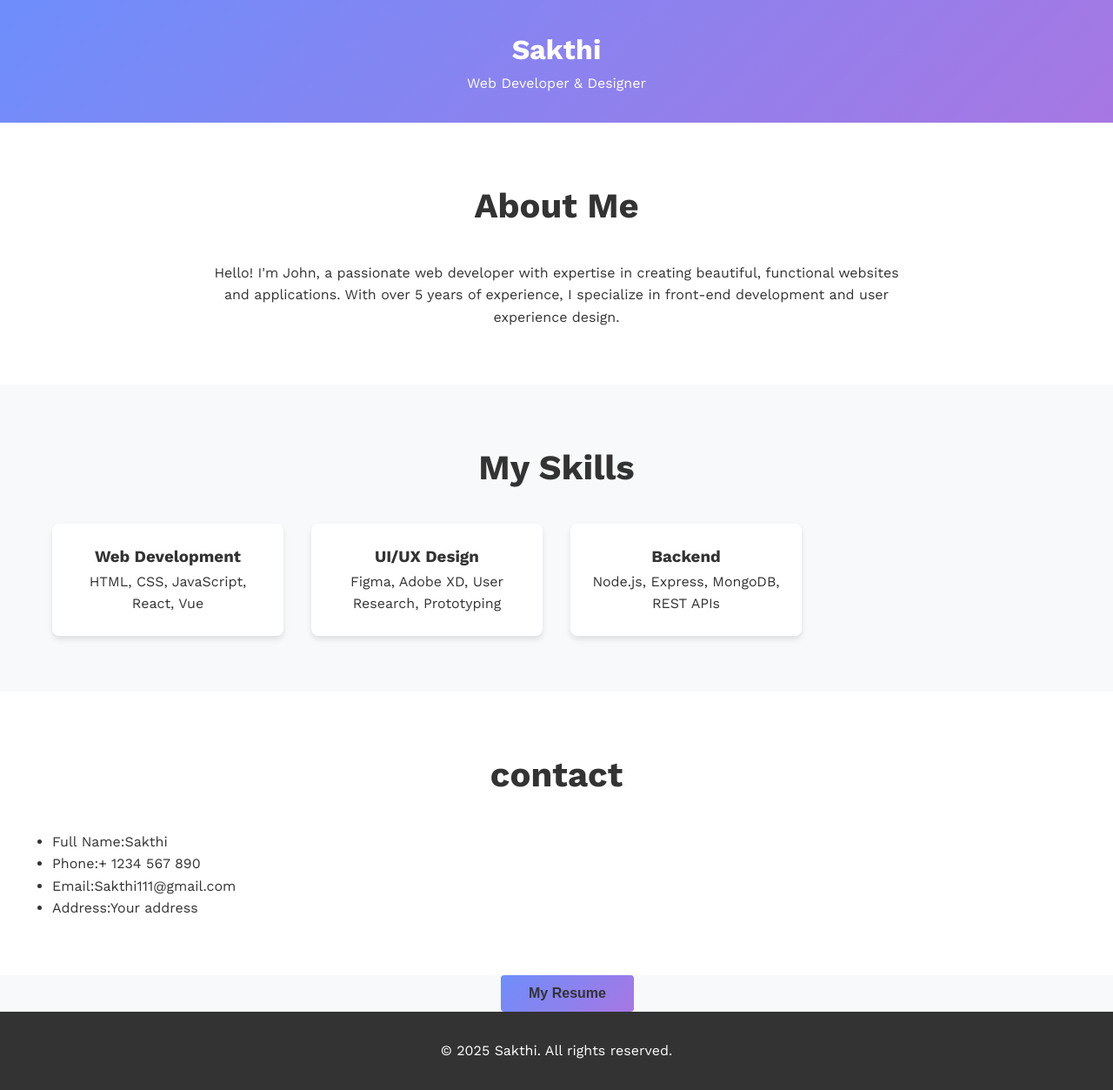
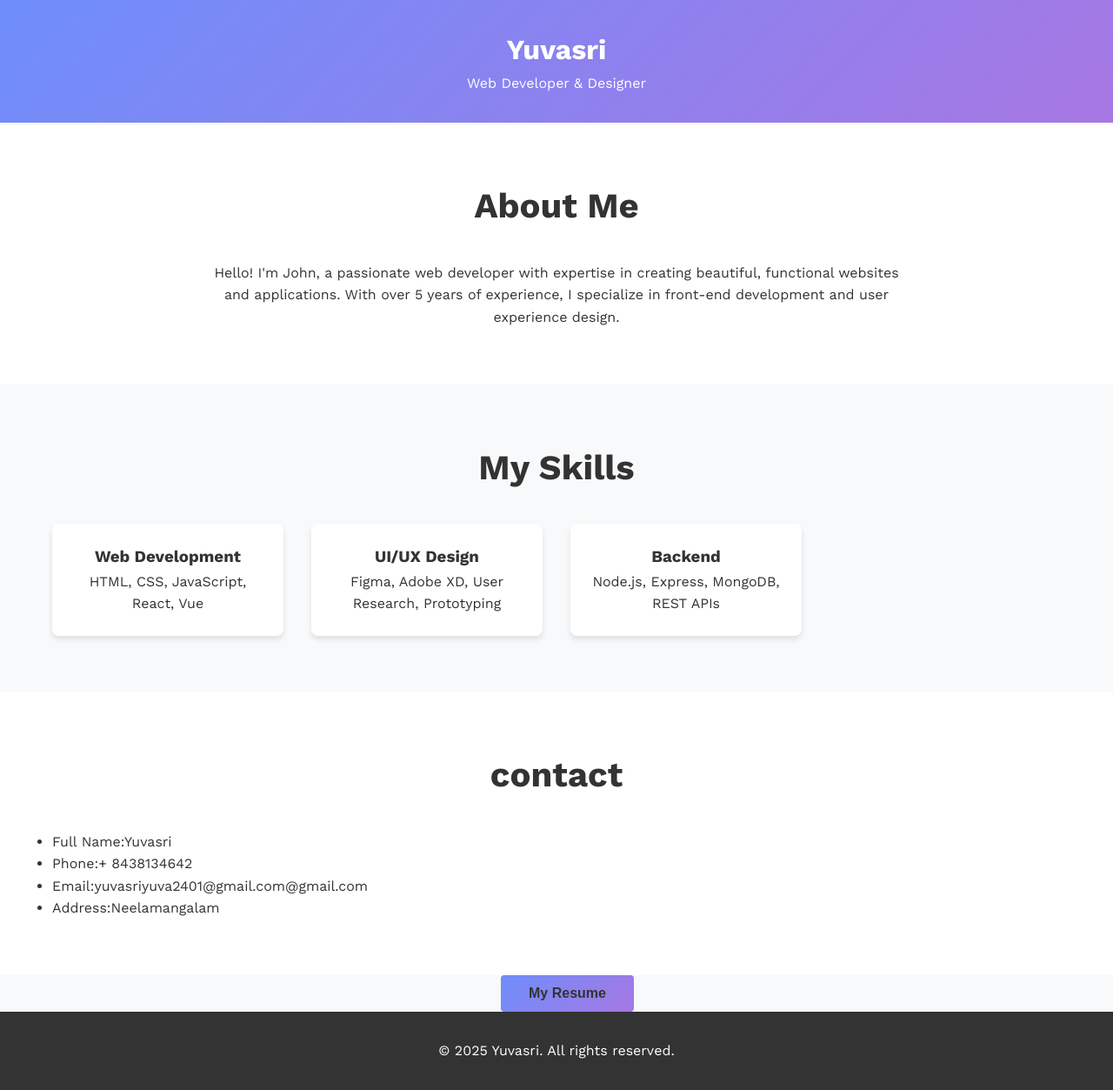
Before and after one commit to yuvasriyuva1912/digital_portfolio, a plain HTML site: page index.html in a window 1280 px wide. Shown: the whole page at 87% size. Drawn offline with nearby package versions, Linux system fonts and the light colour scheme.

Commit message:
Update index.html

```diff
--- a/index.html
+++ b/index.html
@@ -179,7 +179,7 @@
     <!-- Header with hero section -->
     <header>
         <div class="container">
-            <h1>Sakthi</h1>
+            <h1>Yuvasri</h1>
             <p>Web Developer & Designer</p>
         </div>
     </header>
@@ -222,10 +222,10 @@
             <div class="row">
                 <div class="col-md-4">
                     <ul class="info">
-                        <li><span>Full Name:</span>Sakthi</li>
-                        <li><span>Phone:</span>+ 1234 567 890</li>
-                        <li><span>Email:</span>Sakthi111@gmail.com</li>
-                        <li><span>Address:</span>Your address</li>
+                        <li><span>Full Name:</span>Yuvasri</li>
+                        <li><span>Phone:</span>+ 8438134642</li>
+                        <li><span>Email:</span>yuvasriyuva2401@gmail.com@gmail.com</li>
+                        <li><span>Address:</span>Neelamangalam</li>
                     </ul>
                 </div>
             </div>
@@ -235,7 +235,7 @@
     <!-- Footer -->
     <footer>
         <div class="container">
-            <p>&copy; 2025 Sakthi. All rights reserved.</p>
+            <p>&copy; 2025 Yuvasri. All rights reserved.</p>
         </div>
     </footer>
 
@@ -248,4 +248,5 @@
         });
     </script>
 </body>
+
 </html>
```
